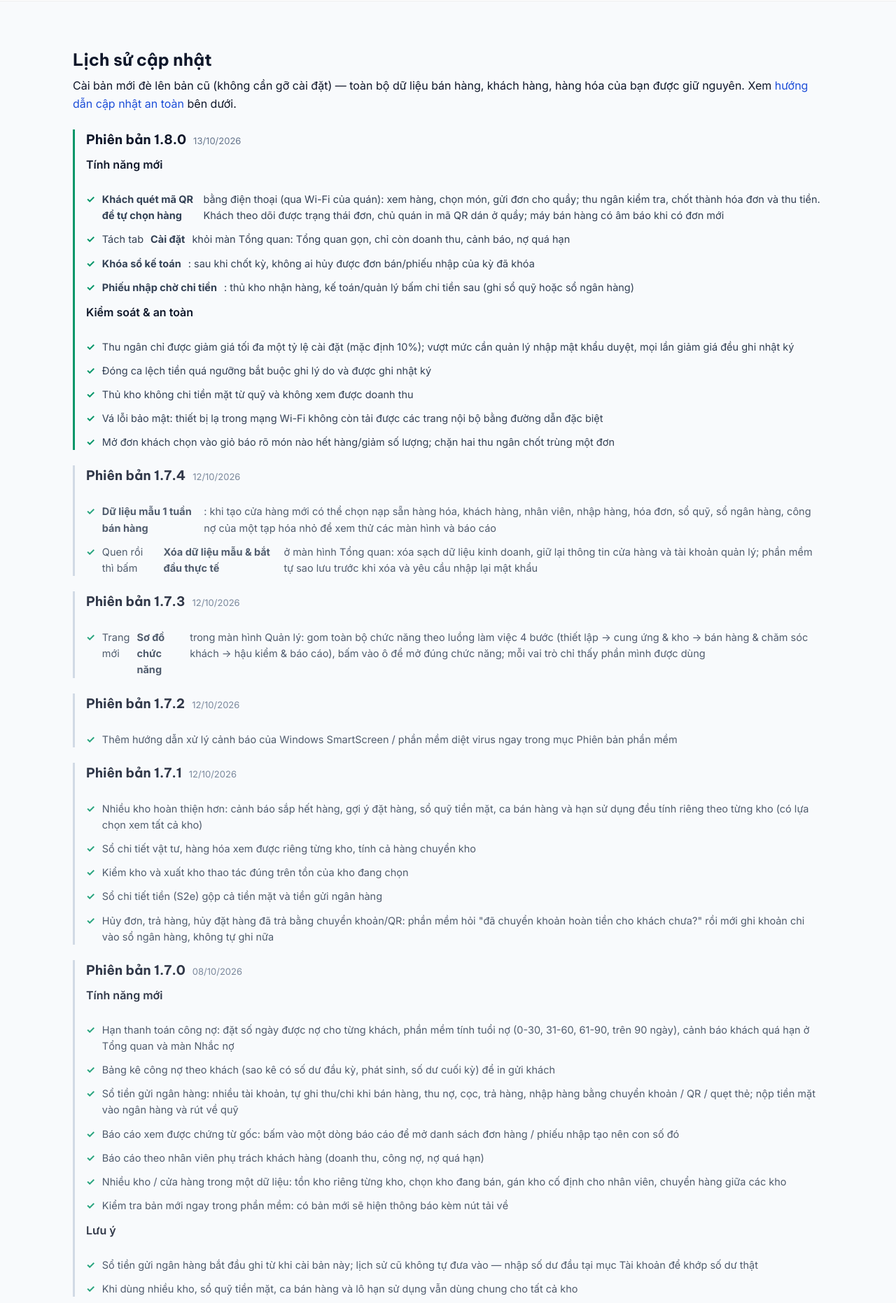
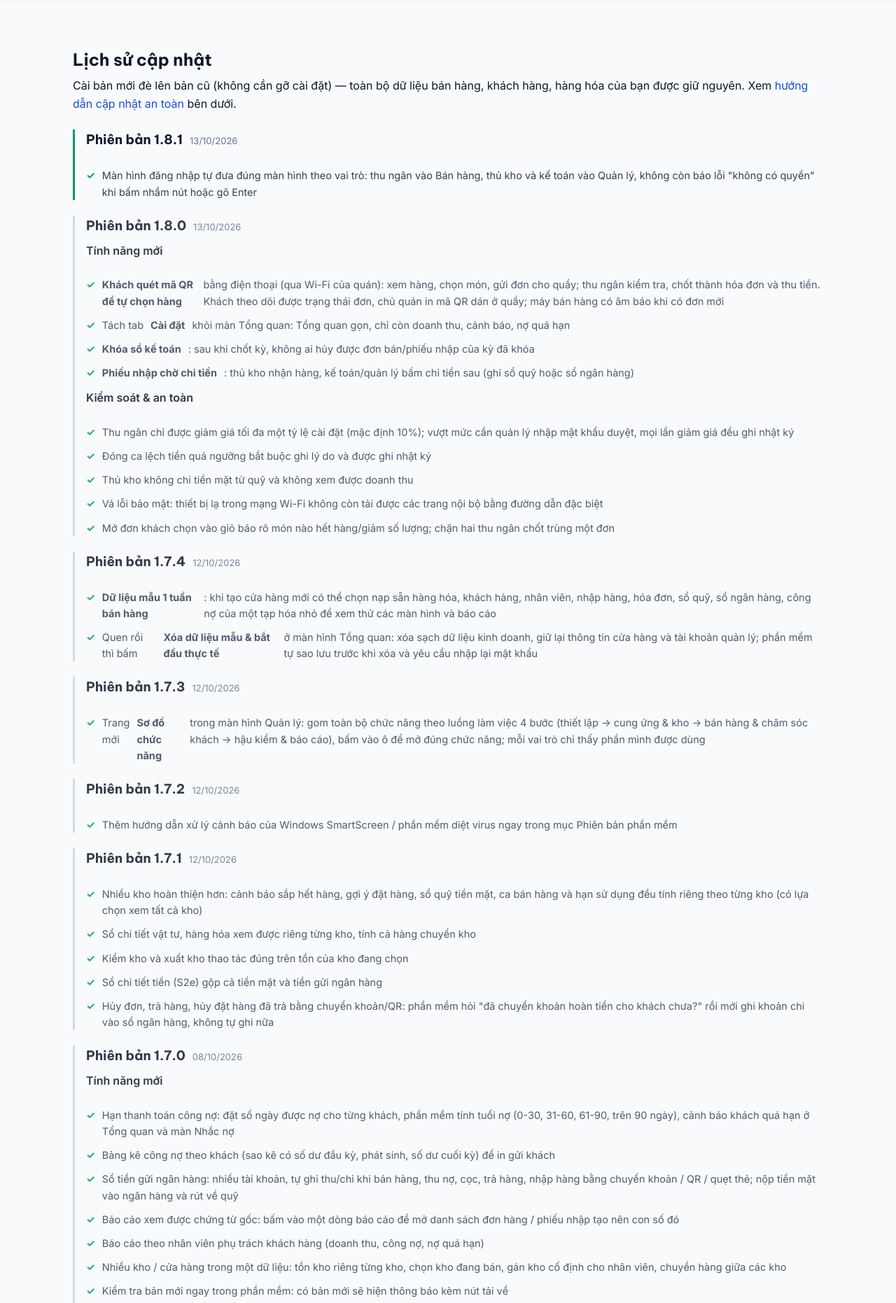
Before and after one commit to hoangnamcnc-ioc/kt-soft-web, a PHP site: page /san-pham-qlbh-soft.php in a window 1280 px wide. Shown: the part 1738-3600 px from the top of the page at 70% size. Run offline with PHP 8.4, Linux system fonts and the light colour scheme.

```diff
--- a/qlbh-soft-version.json
+++ b/qlbh-soft-version.json
@@ -1 +1 @@
-{"version":"1.7.4","ngay":"2026-10-12","ghi_chu":"","tai_ve":"https://kt-soft.vn/download.php?p=qlbh-soft"}
+{"version":"1.8.1","ngay":"2026-10-13","ghi_chu":"","tai_ve":"https://kt-soft.vn/download.php?p=qlbh-soft"}
--- a/san-pham-qlbh-soft.php
+++ b/san-pham-qlbh-soft.php
@@ -117,6 +117,16 @@ $daDanhGia = !empty($_COOKIE['danhgia_qlbh-soft']);
     </p>
 
     <div class="changelog-item" style="border-left:3px solid var(--qlbhsoft, #2563eb); padding-left:16px; margin-bottom:22px;">
+      <div style="display:flex; align-items:baseline; gap:10px; flex-wrap:wrap;">
+        <h3 style="margin:0;">Phiên bản 1.8.1</h3>
+        <span class="muted" style="font-size:13px;">13/10/2026</span>
+      </div>
+      <ul class="feature-list" style="--card-accent: var(--qlbhsoft);">
+        <li>Màn hình đăng nhập tự đưa đúng màn hình theo vai trò: thu ngân vào Bán hàng, thủ kho và kế toán vào Quản lý, không còn báo lỗi "không có quyền" khi bấm nhầm nút hoặc gõ Enter</li>
+      </ul>
+    </div>
+
+    <div class="changelog-item" style="border-left:3px solid #cbd5e1; padding-left:16px; margin-bottom:22px; opacity:0.85;">
       <div style="display:flex; align-items:baseline; gap:10px; flex-wrap:wrap;">
         <h3 style="margin:0;">Phiên bản 1.8.0</h3>
         <span class="muted" style="font-size:13px;">13/10/2026</span>
@@ -440,7 +450,7 @@ $daDanhGia = !empty($_COOKIE['danhgia_qlbh-soft']);
       </p>
     </div>
     <div class="cta-row">
-      <a href="download.php?p=qlbh-soft" class="btn">⬇️ Tải bản 1.8.0 mới nhất</a>
+      <a href="download.php?p=qlbh-soft" class="btn">⬇️ Tải bản 1.8.1 mới nhất</a>
     </div>
   </div>
 </section>
--- a/san-pham-qlbh2.php
+++ b/san-pham-qlbh2.php
@@ -124,6 +124,11 @@ require_once __DIR__ . '/inc_header.php';
         <li>Đơn đặt trước (nhập → duyệt → hoàn thành) thu tiền sau được bình thường; sửa lỗi không ghi nhận được thu nợ cho loại đơn này</li>
         <li>Sửa chiết khấu của đơn đã bán: tự đồng bộ trạng thái thanh toán và công nợ khách; không cho sửa đơn đã hủy hoặc làm tổng đơn thấp hơn số đã thu</li>
         <li>Hết hạn dùng thử: màn hình bán hàng báo rõ lý do thay vì âm thầm lưu đơn tạm</li>
+        <li>Tự đối soát chuyển khoản: nhận thông báo biến động số dư (SePay, Casso...) và tự ghi thu vào đơn khi nội dung chuyển khoản có mã đơn; giao dịch chưa khớp gán tay được (Tài chính → Đối soát chuyển khoản)</li>
+        <li>QR thanh toán tại quầy POS có mã tham chiếu: khi khách chuyển khoản màn hình thu ngân và màn hình phụ của khách tự báo "đã nhận tiền"</li>
+        <li>Đơn online chưa thanh toán sau 1 giờ: trang "Đơn online chờ thanh toán" với nút Gọi, SMS soạn sẵn (kèm link có mã QR), Zalo; chủ cửa hàng còn nhận email nhắc tổng hợp</li>
+        <li>Email gửi qua hàng đợi: không làm chậm trang, tự thử lại khi máy chủ mail chập chờn</li>
+        <li>Giá vốn tính được theo bình quân gia quyền (Cấu hình → Quản lý kho &amp; Sản phẩm); sửa đơn chưa giao hỗ trợ cả combo; vai trò tùy chỉnh "Chặt" khóa thêm trang Khách hàng và Bảo hành</li>
         <li>Chấm công xác minh vị trí GPS: Quản trị đặt vị trí cửa hàng và bán kính cho phép; nhân viên bấm Vào/Ra ca trên điện thoại (cho phép truy cập vị trí) chỉ chấm công được khi ở trong bán kính, khoảng cách được ghi vào ghi chú chấm công</li>
         <li>Báo cáo: nút "Xuất Excel" báo cáo bán hàng (tổng quan, theo ngày, kênh, hình thức thanh toán, nhân viên, top sản phẩm và khách hàng)</li>
         <li>Khách đặt hàng qua QR có thể thanh toán ngay bằng mã QR ngân hàng (VietQR) đúng số tiền, nội dung là mã đơn — hiện ở trang đặt hàng thành công và trang theo dõi đơn nếu cửa hàng đã khai báo tài khoản ở Cấu hình → Thanh toán</li>
```
